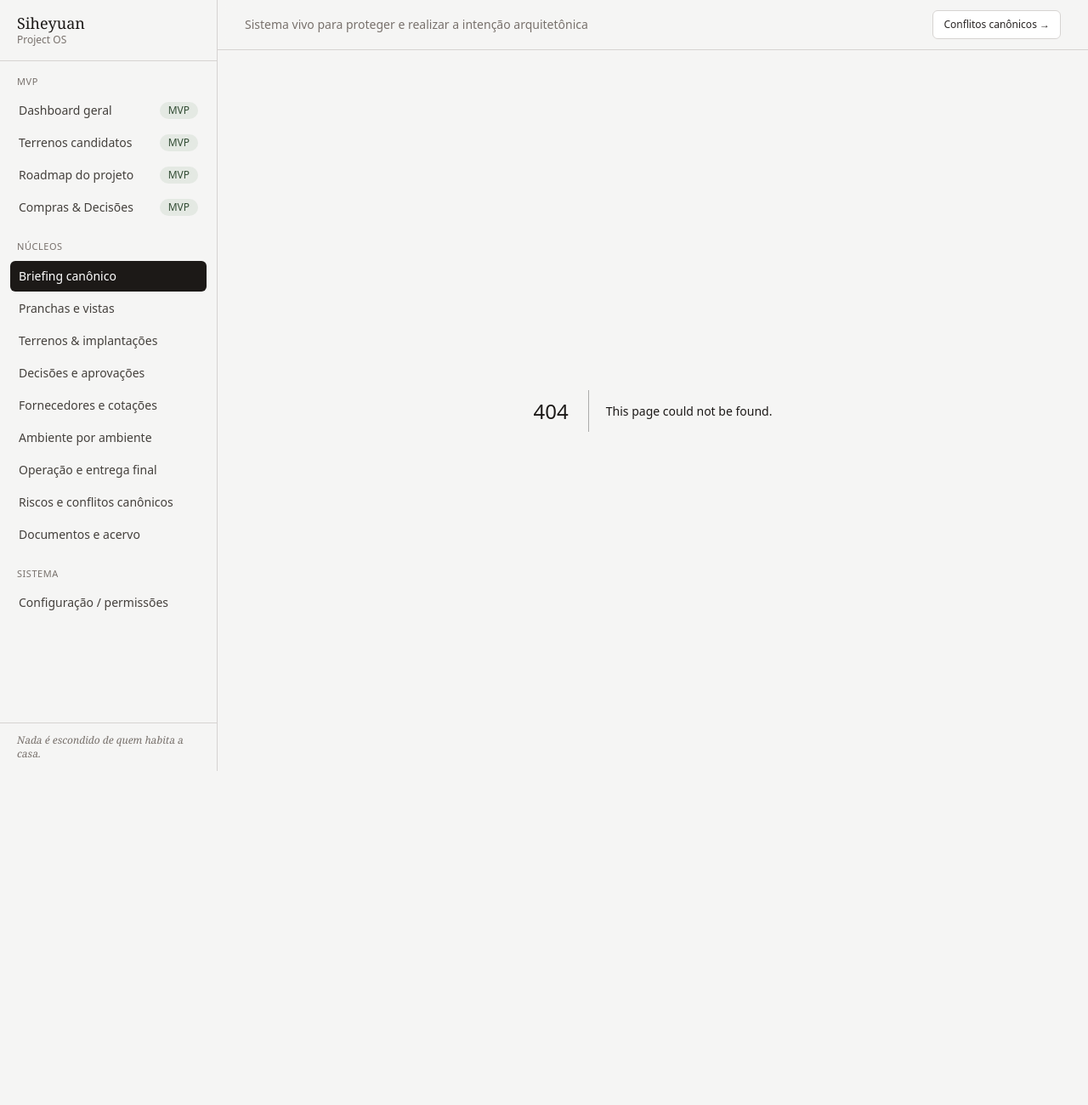
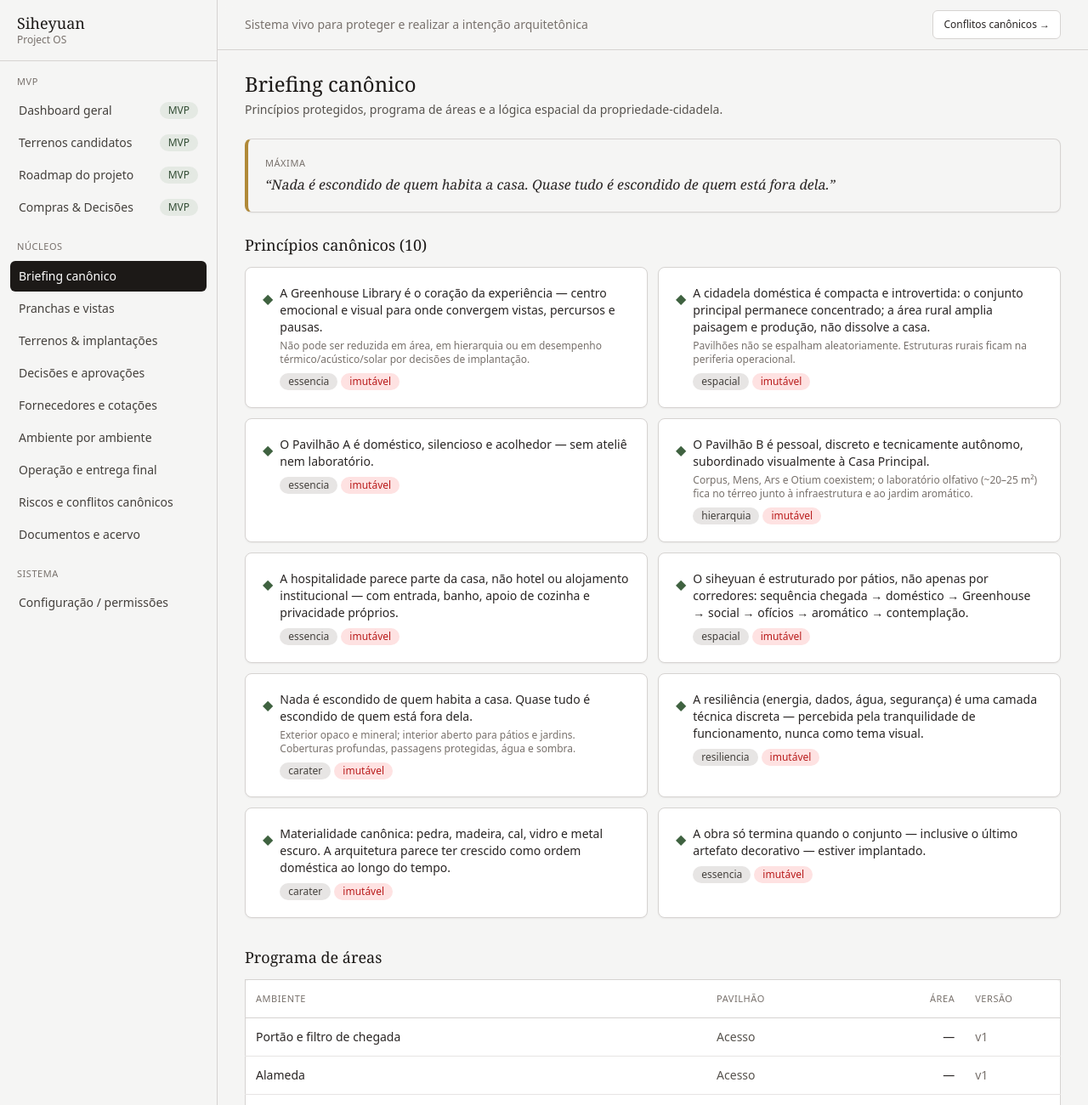
Before and after one commit to talles-dt/siheyuan-project-os, a Next.js app: page /briefing in a window 1280 px wide. Before the commit this address had no page. Shown: the top 1300 px of the page at 85% size. Before the commit the page ends 907 px from the top, so only its background shows below. Built offline with nearby package versions, Linux system fonts and the light colour scheme.

Commit message:
Add src/app/briefing/page.tsx

```diff
--- /dev/null
+++ b/src/app/briefing/page.tsx
@@ -0,0 +1,123 @@
+"use client";
+
+import { useStore } from "@/app/StoreProvider";
+import { PageHeader, Badge, area } from "@/components/ui";
+import { detectCanonicalConflicts } from "@/domain/conflicts";
+import { useState } from "react";
+import type { Decisão } from "@/domain/types";
+
+const TEST_DECISAO: Decisão = {
+  id: "test",
+  titulo: "Reduzir a Greenhouse Library para cortar custo",
+  descricao: "Estudo de reduzir a Greenhouse Library.",
+  opcoes: ["Manter", "Reduzir a Greenhouse Library"],
+  impactoPrograma: "",
+  custo: 0,
+  custoMoeda: "BRL",
+  risco: "",
+  reversibilidade: "irreversivel",
+  principioIds: [],
+  conflitos: [],
+  perguntaCentral: "",
+  status: "pendente",
+  createdAt: "",
+};
+
+export default function BriefingPage() {
+  const { state, ready } = useStore();
+  const [testText, setTestText] = useState("");
+  const [testResult, setTestResult] = useState<string[]>([]);
+
+  if (!ready) return <div className="p-8 text-mineral-400">Carregando…</div>;
+
+  function runTest() {
+    const d: Decisão = { ...TEST_DECISAO, titulo: testText, descricao: testText };
+    setTestResult(detectCanonicalConflicts(d));
+  }
+
+  return (
+    <div>
+      <PageHeader
+        title="Briefing canônico"
+        subtitle="Princípios protegidos, programa de áreas e a lógica espacial da propriedade-cidadela."
+      />
+
+      <div className="mb-6 card card-pad border-l-4 border-l-ocher-500 bg-mineral-50">
+        <div className="label mb-1">Máxima</div>
+        <p className="font-serif text-base italic text-mineral-700">
+          “Nada é escondido de quem habita a casa. Quase tudo é escondido de quem está fora dela.”
+        </p>
+      </div>
+
+      <h2 className="section-title mb-3">Princípios canônicos ({state.principios.length})</h2>
+      <div className="grid gap-3 md:grid-cols-2">
+        {state.principios.map((p) => (
+          <div key={p.id} className="card card-pad">
+            <div className="flex items-start gap-2">
+              <span className="mt-1 text-leaf-600">◆</span>
+              <div className="flex-1">
+                <p className="text-sm text-mineral-700">{p.enunciado}</p>
+                {p.descricao && <p className="mt-1 text-xs text-mineral-400">{p.descricao}</p>}
+                <div className="mt-2 flex gap-1">
+                  <Badge>{p.categoria}</Badge>
+                  {p.imutavel && <Badge tone="danger">imutável</Badge>}
+                </div>
+              </div>
+            </div>
+          </div>
+        ))}
+      </div>
+
+      <h2 className="section-title mb-3 mt-8">Programa de áreas</h2>
+      <div className="overflow-x-auto">
+        <table className="card w-full text-sm">
+          <thead>
+            <tr className="border-b border-mineral-200 text-left">
+              <th className="label p-3">Ambiente</th>
+              <th className="label p-3">Pavilhão</th>
+              <th className="label p-3 text-right">Área</th>
+              <th className="label p-3">Versão</th>
+            </tr>
+          </thead>
+          <tbody>
+            {state.programaAreas.map((p) => (
+              <tr key={p.id} className="border-b border-mineral-100 last:border-0">
+                <td className="p-3 text-mineral-700">{p.nome}</td>
+                <td className="p-3 text-mineral-500">{p.pavilhao}</td>
+                <td className="p-3 text-right text-mineral-700">{area(p.area)}</td>
+                <td className="p-3 text-mineral-400">{p.versao}</td>
+              </tr>
+            ))}
+          </tbody>
+        </table>
+      </div>
+
+      <h2 className="section-title mb-3 mt-8">Simulador de conflito canônico</h2>
+      <div className="card card-pad">
+        <p className="mb-3 text-sm text-mineral-500">
+          Digite uma frase de decisão para ver se ela ameaça algum princípio canônico.
+        </p>
+        <div className="flex gap-2">
+          <input
+            className="input"
+            placeholder="Ex: reduzir a Greenhouse Library"
+            value={testText}
+            onChange={(e) => setTestText(e.target.value)}
+          />
+          <button onClick={runTest} className="btn-ghost">Verificar</button>
+        </div>
+        {testResult.length > 0 && (
+          <div className="mt-3 rounded-md border border-red-300 bg-red-50 p-3">
+            <div className="mb-1 text-sm font-medium text-red-700">⚠ Conflito canônico</div>
+            {testResult.map((c, i) => <div key={i} className="text-sm text-red-600">• {c}</div>)}
+          </div>
+        )}
+        {testText && testResult.length === 0 && (
+          <div className="mt-3 rounded-md border border-leaf-500/40 bg-leaf-500/10 p-3 text-sm text-leaf-700">
+            ✓ Nenhum conflito canônico detectado.
+          </div>
+        )}
+      </div>
+    </div>
+  );
+}
```
